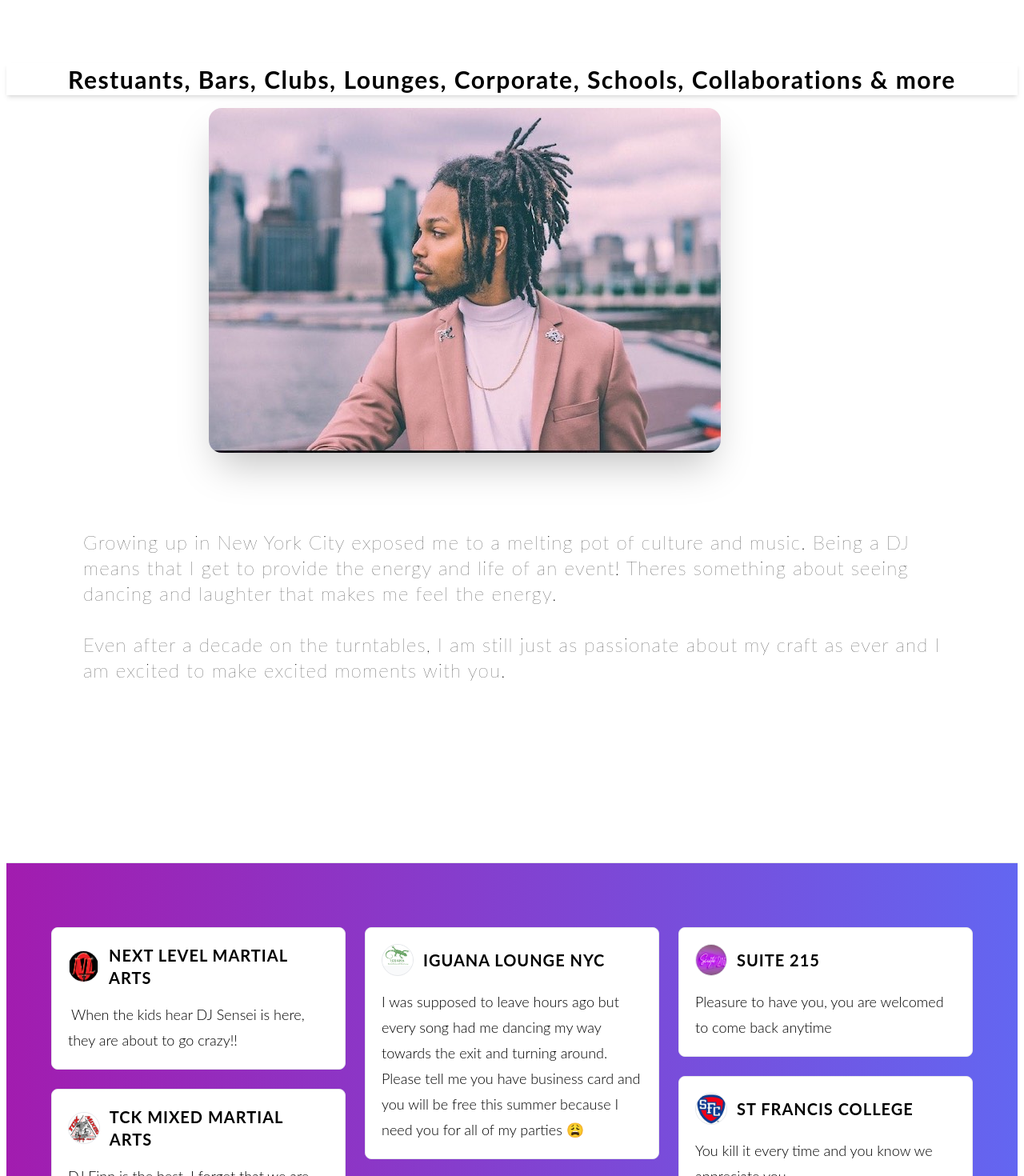
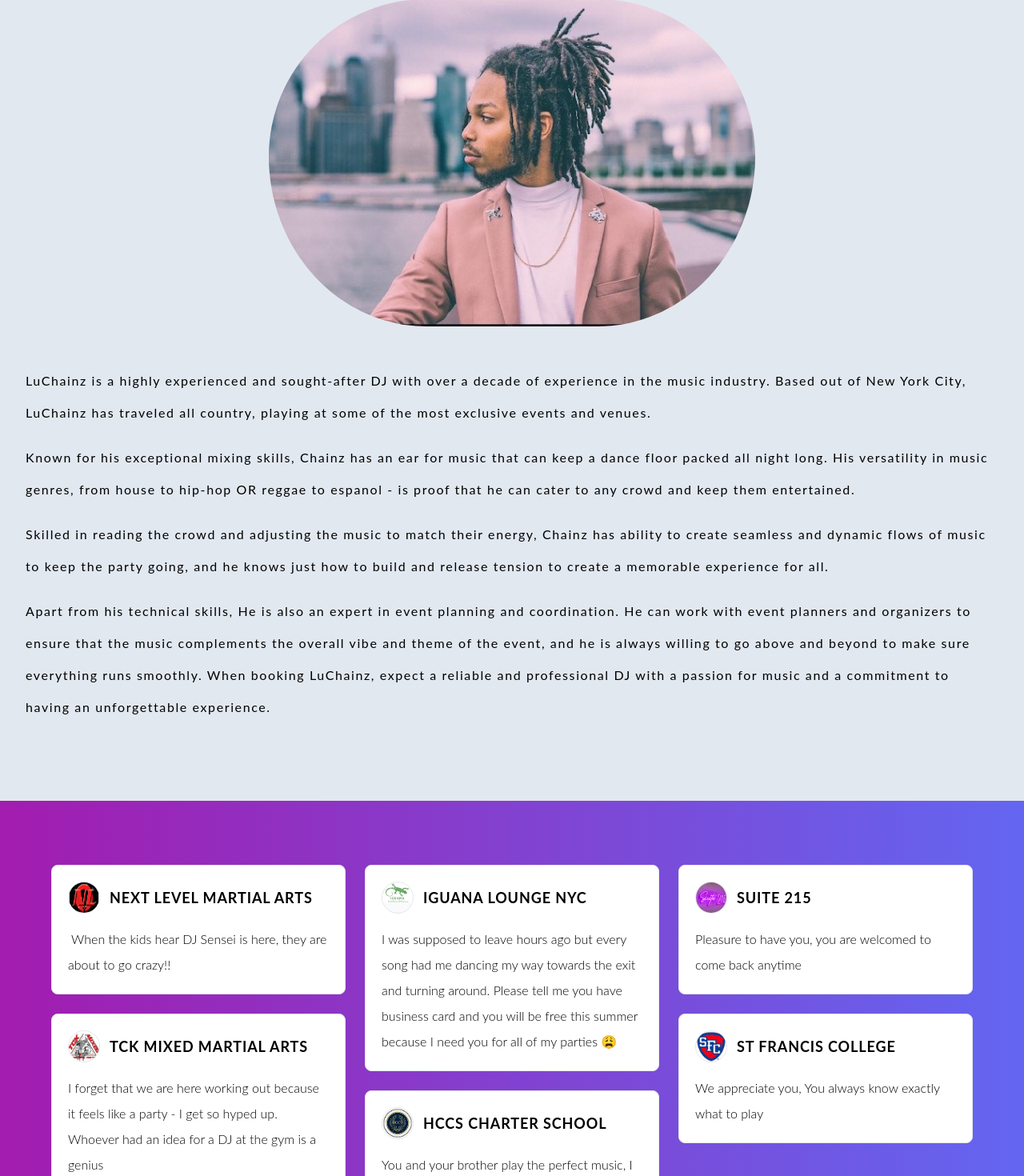
Before and after one commit to lamboprogramming/vercel-launch, a Next.js app in the folder djluchainz/: page /about in a window 1280 px wide. Shown: the part 120-1590 px from the top of the page at 80% size. Built offline with nearby package versions, Linux system fonts and the light colour scheme.

Commit message:
changes made to the about me page

```diff
--- a/djluchainz/components/Testimonials.jsx
+++ b/djluchainz/components/Testimonials.jsx
@@ -13,7 +13,7 @@ const Testimonials = () => {
 
       {/* Testimonials Section */}
       <div className="w-full px-5 py-12 border-t border-b border-gray-200 black md:py-20">
-          <div className="w-full max-w-6xl mx-auto font-sans">
+          <div className="w-full max-w-6xl mx-auto ">
 
               <div className="items-start -mx-3 md:flex">
                   <div className="px-3 md:w-1/3">
@@ -25,11 +25,11 @@ const Testimonials = () => {
                                   <Image src={nlma} className="h-10" alt=""/>
                               </div>
                               <div className="flex-grow pl-3">
-                                  <h6 className="text-xl font-bold tracking-wider uppercase black ">Next Level Martial Arts</h6>
+                                  <h6 className="text-lg font-bold tracking-wider uppercase black ">Next Level Martial Arts</h6>
                               </div>
                           </div>
                           <div className="w-full">
-                              <p className="text-lg leading-8 text-md"><span className="mr-1 text-lg italic font-bold leading-none black"></span> When the kids hear DJ Sensei is here, they are about to go crazy!! <span className="ml-1 text-lg italic font-bold leading-none black"></span></p>
+                              <p className="leading-8 text-md"><span className="mr-1 italic font-bold leading-none text-md black"></span> When the kids hear DJ Sensei is here, they are about to go crazy!! <span className="ml-1 text-lg italic font-bold leading-none black"></span></p>
                           </div>
                       </div>
                     {/* Card */}
@@ -39,11 +39,11 @@ const Testimonials = () => {
                                   <Image src={tck} alt=""/>
                               </div>
                               <div className="flex-grow pl-3">
-                                  <h6 className="text-xl font-bold tracking-wider uppercase black ">TCK Mixed Martial Arts</h6>
+                                  <h6 className="text-lg font-bold tracking-wider uppercase black ">TCK Mixed Martial Arts</h6>
                               </div>
                           </div>
                           <div className="w-full">
-                              <p className="text-lg leading-8">DJ Finn is the best. I forget that we are here working out because it feels like a party; I get so hyped up. Whoever had an idea for a DJ at the gym is a genius </p>
+                              <p className="leading-8 text-md"> I forget that we are here working out because it feels like a party - I get so hyped up. Whoever had an idea for a DJ at the gym is a genius </p>
                           </div>
                       </div>
                   </div>
@@ -55,11 +55,11 @@ const Testimonials = () => {
                                   <Image src={iguana} alt=""/>
                               </div>
                               <div className="flex-grow pl-3">
-                                  <h6 className="text-xl font-bold tracking-wider uppercase black ">Iguana Lounge NYC</h6>
+                                  <h6 className="text-lg font-bold tracking-wider uppercase black ">Iguana Lounge NYC</h6>
                               </div>
                           </div>
                           <div className="w-full">
-                              <p className="text-lg leading-8 text-md "> I was supposed to leave hours ago but every song had me dancing my way towards the exit and turning around. Please tell me you have business card and you will be free this summer because I need you for all of my parties 😩</p>
+                              <p className="leading-8 text-md"> I was supposed to leave hours ago but every song had me dancing my way towards the exit and turning around. Please tell me you have business card and you will be free this summer because I need you for all of my parties 😩</p>
                           </div>
                       </div>
                       {/* Card */}
@@ -73,7 +73,7 @@ const Testimonials = () => {
                               </div>
                           </div>
                           <div className="w-full">
-                              <p className="text-lg leading-8 text-black xl "> You and your brother play the perfect music, I can tell you have been doing this for awhile. It seems like you hear things that other people dont and that is really cool !</p>
+                              <p className="leading-8 text-black text-md xl "> You and your brother play the perfect music, I can tell you have been doing this for awhile. You obviously have a different ear for music </p>
                           </div>
                       </div>
                   </div>
@@ -86,11 +86,11 @@ const Testimonials = () => {
                                   <Image src={suite} alt=""/>
                               </div>
                               <div className="flex-grow pl-3">
-                                  <h6 className="text-xl font-bold tracking-wider text-black uppercase ">Suite 215</h6>
+                                  <h6 className="text-lg font-bold tracking-wider text-black uppercase ">Suite 215</h6>
                               </div>
                           </div>
                           <div className="w-full">
-                              <p className="text-lg leading-8 text-md ">Pleasure to have you, you are welcomed to come back anytime</p>
+                              <p className="leading-8 text-md">Pleasure to have you, you are welcomed to come back anytime</p>
                           </div>
                       </div>
                     {/* Card */}
@@ -100,11 +100,11 @@ const Testimonials = () => {
                                   <Image src={sfc} alt=""/>
                               </div>
                               <div className="flex-grow pl-3">
-                                  <h6 className="text-xl font-bold tracking-wider text-black uppercase ">St Francis College</h6>
+                                  <h6 className="text-lg font-bold tracking-wider text-black uppercase ">St Francis College</h6>
                               </div>
                           </div>
                           <div className="w-full">
-                              <p className="text-lg leading-8 text-md ">You kill it every time and you know we appreciate you.</p>
+                              <p className="leading-8 text-md">We appreciate you, You always know exactly what to play</p>
                           </div>
                       </div>
                   </div>
--- a/djluchainz/src/pages/about.jsx
+++ b/djluchainz/src/pages/about.jsx
@@ -3,57 +3,71 @@ import Image from 'next/image'
 import dassa from '../../public/images/dassa3.jpeg'
 import Navbar from '../../components/Navbar'
 import Testimonials from '../../components/Testimonials'
+import Footer from 'components/Footer';
 
 const about = () => {
   return (
     <>
     <Navbar />
 
-        {/* Col 1 Bio & Social*/}
-  <div className='p-4 bg-white md:p-2'>
-  <div className="container mx-auto my-8 md:my-24">
 
-    <section className="mb-20 text-center md:mb-32">
-      {/* Bio */}
-      <div className="self-center ">
+  <div className=' bg-slate-200'>
+  <div className="mx-auto my-2">
 
       {/* Twin photo */}
-        <div className="grid justify-center">
+      <div className='flex justify-center'>
+      <div>
+        <Image src={dassa} alt="/" className='pt-4 pl-4 pr-4 rounded-full'/>
+      </div>
+     </div>
 
-        </div>
+    <section className="p-8 mb-6 text-center md:mb-16">
 
-        <div className='grid grid-cols-1'>
-                <h1 className="w-full font-sans text-3xl font-bold leading-10 tracking-wider text-center text-black shadow-md "> Restuants, Bars, Clubs, Lounges, Corporate, Schools, Collaborations & more </h1>
-        </div>
-        <div className='grid grid-cols-1 mt-4 md:grid-cols-5'>
-          <div className='md:col-span-5 md:col-start-2'>
-            <Image src={dassa} alt="/" className='shadow-2xl rounded-2xl'/>
-          </div>
+     {/* Col 1 Bio */}
+      <div className='grid grid-cols-4 tracking-widest text-black  font-[400] mt-4'>
 
-        </div>
-       {/* Biography */}
-       <div className="grid grid-cols-4">
+      <div className="col-span-4 col-start-1 text-left ">
+      <p className='mb-4 leading-10'>LuChainz is a highly experienced and sought-after DJ with over a decade of experience in the music industry. Based out of New York City, LuChainz has traveled all country, playing at some of the most exclusive events and venues.</p>
+      </div>
 
-        <div className="p-4 mt-4 leading-10  tracking-wider text-black  lg:text-2xl lg:m-20 font-[200] col-start-1 col-span-4 text-left">
-        <p>Growing up in New York City exposed me to a melting pot of culture and music. Being a DJ means that I get to provide the energy and life of an event! Theres something about seeing dancing and laughter that makes me feel the energy.</p>
+      <div className='col-span-4 col-start-1 text-left '>
+      <p className='mb-2 leading-10'>Known for his exceptional mixing skills, Chainz has an ear for music that can keep a dance floor packed all night long. His versatility in music genres, from house to hip-hop OR reggae to espanol  - is proof that he can cater to any crowd and keep them entertained. </p>
+      </div>
+      </div>
 
-       <br/>
-           <p> Even after a decade on the turntables, I am still just as passionate about my craft as ever and I am excited to make excited moments with you. </p>
-        </div>
 
+       {/* Col 2 Bio */}
+    <div className='grid grid-cols-4 tracking-widest text-black  font-[400] '>
+
+    <div className='col-span-4 col-start-1 mt-2 text-left'>
+    <p className='mb-4 leading-10'>Skilled in reading the crowd and adjusting the music to match their energy, Chainz has ability to create seamless and dynamic flows of music to keep the party going, and he knows just how to build and release tension to create a memorable experience for all. </p>
+    </div>
+
+    <div className='col-span-4 col-start-1 text-left'>
+    <p className='leading-10'>Apart from his technical skills, He is also an expert in event planning and coordination. He can work with event planners and organizers to ensure that the music complements the overall vibe and theme of the event, and he is always willing to go above and beyond to make sure everything runs smoothly.
+
+    When booking LuChainz, expect a reliable and professional DJ with a passion for music and a commitment to having an unforgettable experience.</p>
+    </div>
 
         </div>
 
 
-      </div>
+
+
+
+
+
    </section>
 
   </div>
   {/* Testimonials */}
+
   <Testimonials />
 
+
+
 </div>
-
+<Footer />
 
     </>
   );
```
Also changed, not shown: djluchainz/components/Heropage.jsx (+12 -15 lines).
